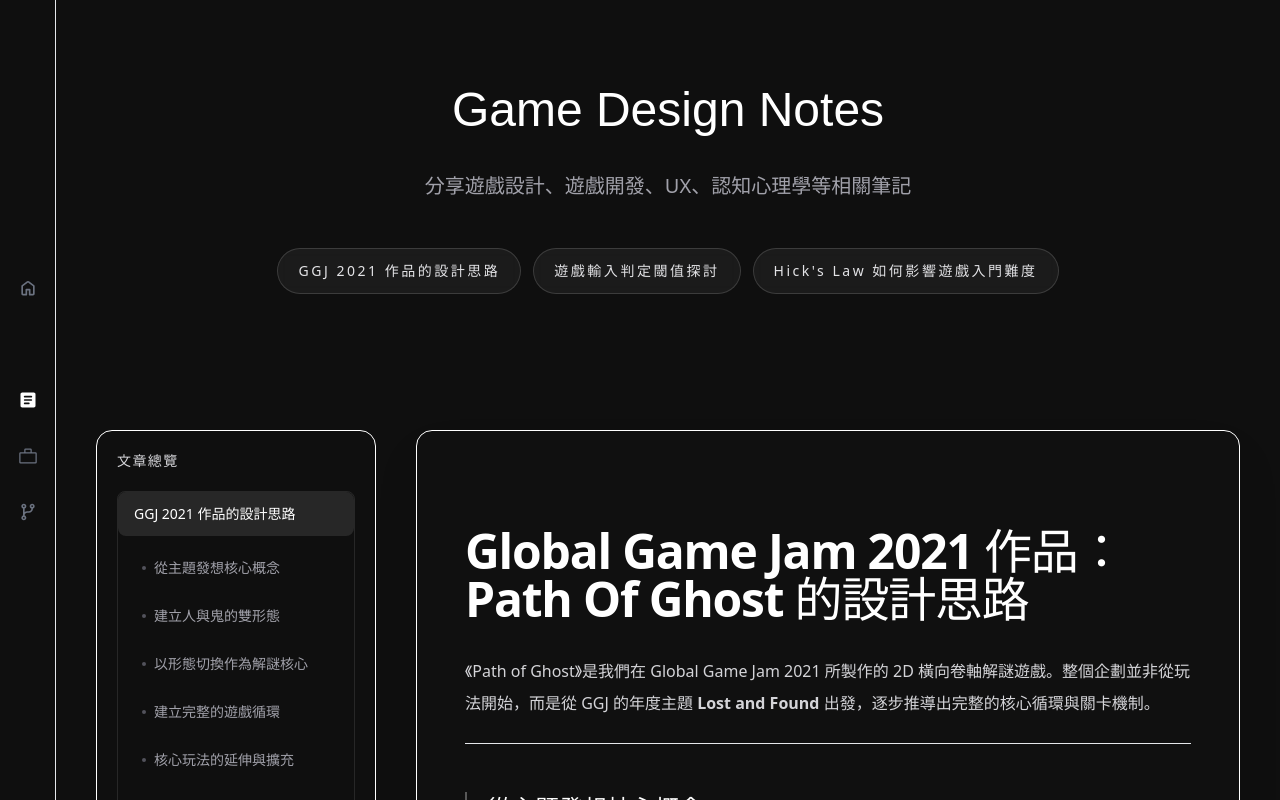
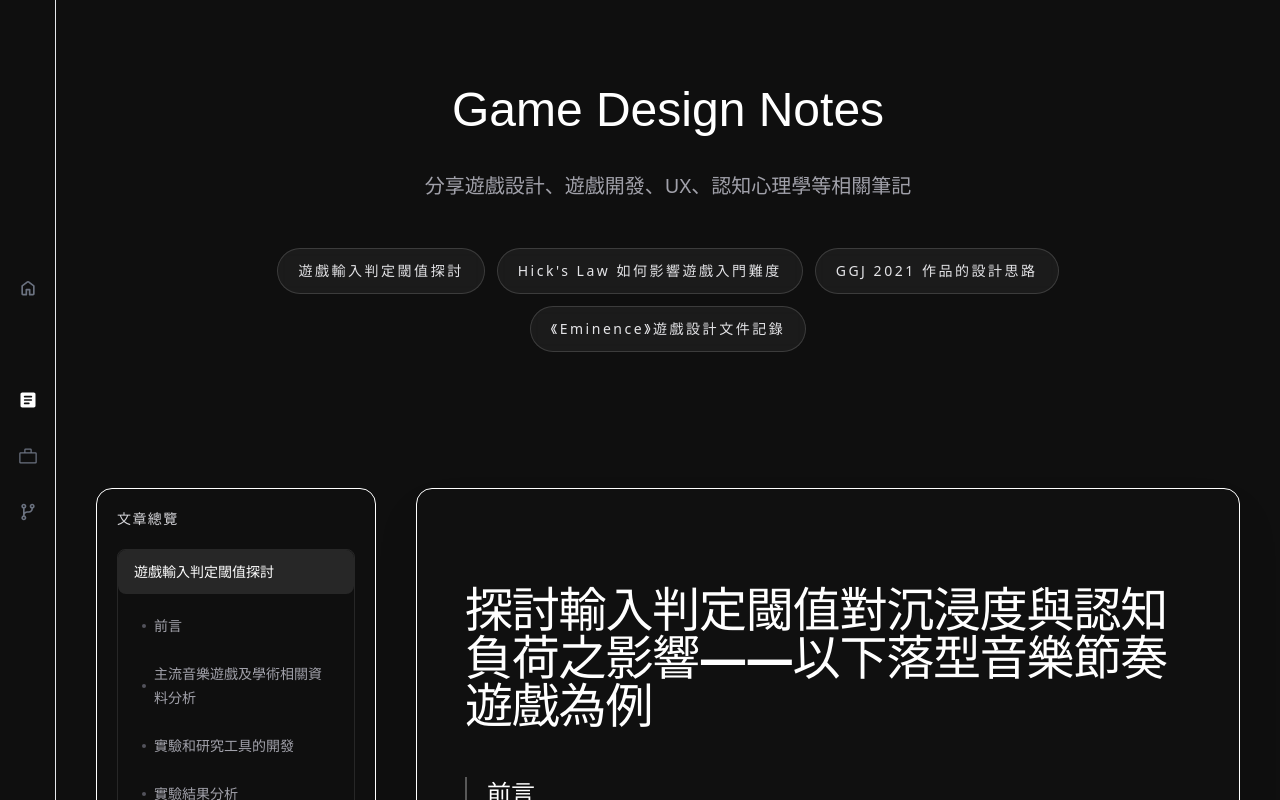
Before and after one commit to KtheBunny/bu-portfolio, a React (Vite) app: page /Articles in a window 1280 px wide. Shown: the top 800 px of the page. Built offline with nearby package versions, Linux system fonts and the light colour scheme; some icons are missing; a web font is replaced by a local one.

Commit message:
加入eminence文件

```diff
--- a/src/assets/md/eminence.md
+++ b/src/assets/md/eminence.md
@@ -38,35 +38,33 @@
 
 ### 基礎機制
 
-成長系統：透過戰鬥經驗提升自我。
-
 探索驅動：發現有用的小工具或物品以進一步探索區域。
 
 環境互動：部分怪物會互相爭鬥；特定區域需擊敗 Boss 或獲得特殊能力才能通過。
 
-地圖設計：採用垂直地圖設計，目標在最底部，支持回溯至上方房間。
+地圖設計：整體採用垂直地圖設計，目標在最底部，後期解鎖的道具可以回到前中期地圖使用來找出隱藏物件。
 
-### 戰鬥與技能
+### 戰鬥
 
-...
+遊戲使用類似 Hollow Knight 的戰鬥方式。
+
+主角的小女孩身份不適合設計成天生就有過多攻擊手段和技能，應透過後期裝備解鎖。
 
 ### 探索工具 (Gadgets)
 
 為了達成類銀河戰士惡魔城的探索感，遊戲設計了多種導航工具：
 
-牆爪 (Wall Claws)：可攀附牆壁、減緩下滑速度並進行牆跳。
-
 鉤爪 (Hook)：將玩家拉向目標點，增加橫向移動速度。
 
 飛鼠裝 (Wingsuit)：在空中限制下墜速度，避免高處墜落傷害。
 
-防酸服 (Acid-proof Clothing)：免受第三層酸液液體的傷害，進入隱藏路徑。
+防酸服：免受第三層酸液液體的傷害，進入隱藏路徑。
 
-藥水 (Potion)：恢復 HP，數量有限，可在存檔點補充或透過升級增加容量。
+藥水：恢復 HP，數量有限，可在存檔點補充或透過升級增加容量。
 
 ---
 
-## 世界區域設定
+## 地圖設定
 
 地圖由上至下分為不同層級，環境隨著深度愈發詭譎：
 
@@ -92,18 +90,20 @@
 
 ### 美術：美術風格與視覺效果
 
-幻覺效果：在底層區域會出現特殊的屏幕效果，如 RGB 色道分離、TV 故障濾鏡 (Glitch Effect)，模擬角色受瘴氣影響產生的幻覺。
+Pixel art 風格：以無邊框的像素風格，繪製末日廢墟感的奇幻自然場景，生物亦為扭曲異形，整體可參考如 Rain World, Mo:Astray, Dead Cells 等作品。
+
+視覺效果：製作特殊的屏幕效果，如 chromatic aberration、Glitch Effect，模擬角色受瘴氣影響產生的幻覺。
 
 ---
 
 ## 開發時程 (Week 3-13)
 
-前期 (W3-W5)：開發玩家控制器、技能設計、基礎路徑搜索與地圖草案
-。
-中期 (W6-W9)：完成 UI 設計、敵人 AI、角色與怪物的動畫製作、技能系統開發
-。
-後期 (W10-W13)：關卡設計優化、環境美術繪製、Tilemap 製作、屏幕特效與道具設計
-。
+前期 (W3-W5)：程式需開發玩家控制器、基礎關卡路徑地圖草案，美術需完成人物動畫和場景 Tilemap。
 
-參考作品：Lost Ruin, Rain World, Mo:Astray, Dead Cells
-。
+中期 (W6-W9)：程式需完成敵人 AI、戰鬥和道具系統開發，美術需完成怪物動畫和場景背景、物件。
+
+後期 (W10-W13)：程式需完成遊戲測試與除錯、關卡設計優化、美術需完成 UI 設計、細化環境美術、設計屏幕特效。
+
+---
+
+遊戲宣傳片，以及作品集內容可以到此觀看：https://bu-portfolio-kappa.vercel.app/Works/Eminence
--- a/src/data/articles.js
+++ b/src/data/articles.js
@@ -48,11 +48,6 @@ export function extractHeadings(markdown, articleId) {
 
 export const articles = [
   {
-    id: "ggj",
-    title: "GGJ 2021 作品的設計思路",
-    content: ggj,
-  },
-  {
     id: "master",
     title: "遊戲輸入判定閾值探討",
     content: master,
@@ -62,11 +57,15 @@ export const articles = [
     title: "Hick's Law 如何影響遊戲入門難度",
     content: hicksLaw,
   },
-  /*
+  {
+    id: "ggj",
+    title: "GGJ 2021 作品的設計思路",
+    content: ggj,
+  },
   {
     id: "eminence",
     title: "《Eminence》遊戲設計文件記錄",
     content: eminence,
   },
-  */
+
 ];
```
Also changed, not shown: src/assets/md/ggj.md (+2 -0 lines).
